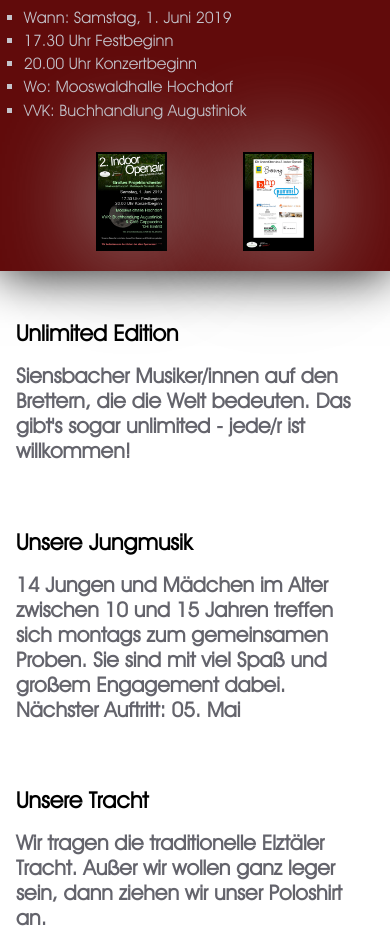
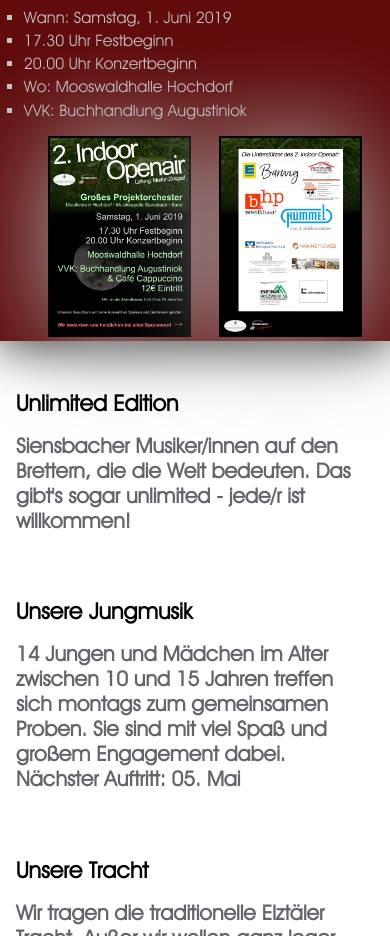
Before and after one commit to lindima/Website_Musikkapelle, a plain HTML site: page index.html in a window 390 px wide. Shown: the part 1084-2020 px from the top of the page. Drawn offline with Linux system fonts and the light colour scheme.

Commit message:
made canvas responsive

```diff
--- a/style.css
+++ b/style.css
@@ -431,19 +431,38 @@ body
 
 .grid_pending
 {
+	padding-top: 0em;
+	padding-bottom: 0em;
+
+	grid-area: grid_pending;
+	display: grid;
+	margin: 0;
+	grid-template-columns: 0em 1fr 1fr 0em;
+	grid-template-row: 1fr;
+	grid-column-gap: 2em;
+	grid-row-gap: 0em;
+	grid-template-areas:
+		". pndg1 pndg2 ."
+	;
+}
+
+@media screen and (min-width: 70.001em) {
+.grid_pending
+{
 	padding-top: 1em;
 	padding-bottom: 1em;
 
 	grid-area: grid_pending;
 	display: grid;
 	margin: 0;
-	grid-template-columns: 0em 1fr 1fr 0em;
+	grid-template-columns: 5em 1fr 1fr 5em;
 	grid-template-row: 1fr;
 	grid-column-gap: 5em;
-	grid-row-gap: 0px;
+	grid-row-gap: 0em;
 	grid-template-areas:
 		". pndg1 pndg2 ."
 	;
+}
 }
 
 .event
--- a/sub/style_gigs.css
+++ b/sub/style_gigs.css
@@ -325,19 +325,38 @@
 
 .grid_pending
 {
+	padding-top: 0em;
+	padding-bottom: 0em;
+
+	grid-area: grid_pending;
+	display: grid;
+	margin: 0;
+	grid-template-columns: 0em 1fr 1fr 0em;
+	grid-template-row: 1fr;
+	grid-column-gap: 2em;
+	grid-row-gap: 0em;
+	grid-template-areas:
+		". pndg1 pndg2 ."
+	;
+}
+
+@media screen and (min-width: 70.001em) {
+.grid_pending
+{
 	padding-top: 1em;
 	padding-bottom: 1em;
 
 	grid-area: grid_pending;
 	display: grid;
 	margin: 0;
-	grid-template-columns: 0em 1fr 1fr 0em;
+	grid-template-columns: 5em 1fr 1fr 5em;
 	grid-template-row: 1fr;
 	grid-column-gap: 5em;
-	grid-row-gap: 0px;
+	grid-row-gap: 0em;
 	grid-template-areas:
 		". pndg1 pndg2 ."
 	;
+}
 }
 
 
```
